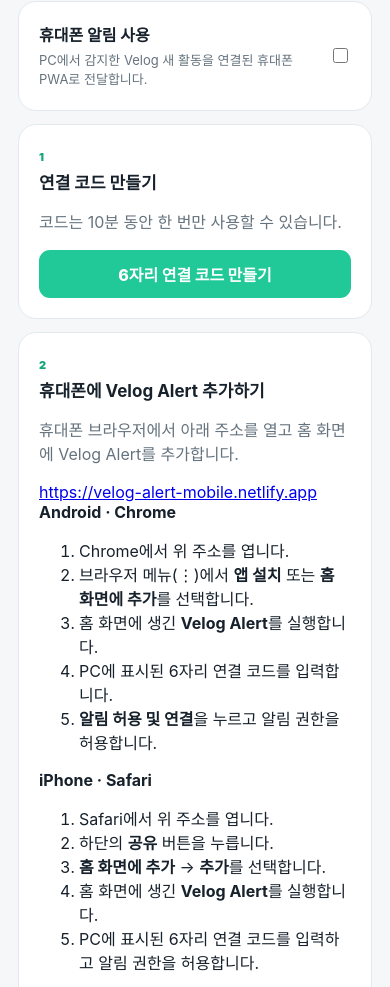
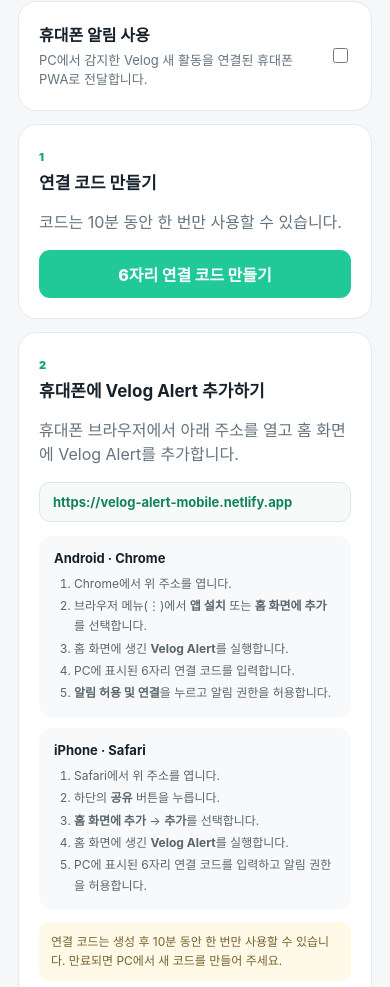
Before and after one commit to 0JDaEun/velog-alert, a browser extension: page src/mobile/options.html in a window 390 px wide. Shown: the part 110-1097 px from the top of the page. Drawn offline with Linux system fonts and the light colour scheme; no server answers.

Commit message:
style: improve mobile setup instructions

```diff
--- a/src/mobile/options.css
+++ b/src/mobile/options.css
@@ -27,4 +27,12 @@ button { border: 0; border-radius: 11px; padding: 12px 14px; font: inherit; font
 .note, .muted { font-size: 12px; }
 .status { position: sticky; bottom: 15px; margin-top: 12px; padding: 12px 14px; border-radius: 12px; background: #19222a; color: white; font-size: 13px; }
 .test-button { width: 100%; margin-top: 12px; }
+.mobile-url { display: block; margin: 10px 0 14px; padding: 11px 13px; border: 1px solid #dce8e4; border-radius: 11px; background: #f6fbf9; color: #12815f; font-size: 13px; font-weight: 750; text-decoration: none; word-break: break-all; }
+.mobile-url:hover { border-color: #20c997; }
+.platform-guide { display: grid; gap: 10px; margin-top: 12px; }
+.guide-block { padding: 14px 15px; border-radius: 13px; background: #f7f9fa; }
+.guide-block strong { display: block; margin-bottom: 8px; font-size: 13px; }
+.guide-block ol { margin: 0; padding-left: 20px; color: #59666e; font-size: 12px; line-height: 1.7; }
+.guide-block li + li { margin-top: 2px; }
+.tip { margin: 12px 0 0; padding: 11px 12px; border-radius: 10px; background: #fff9e8; color: #76632e; font-size: 12px; line-height: 1.55; }
 .hidden { display: none !important; }
```
